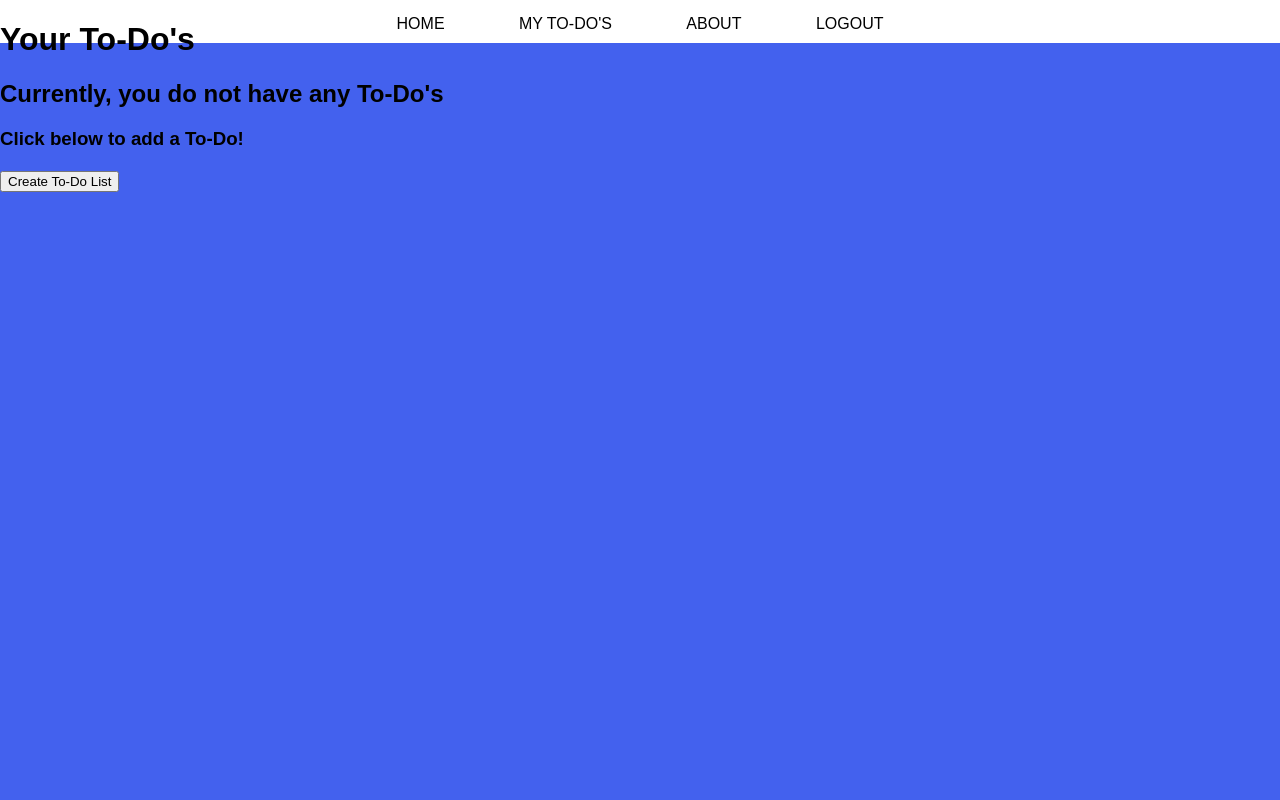
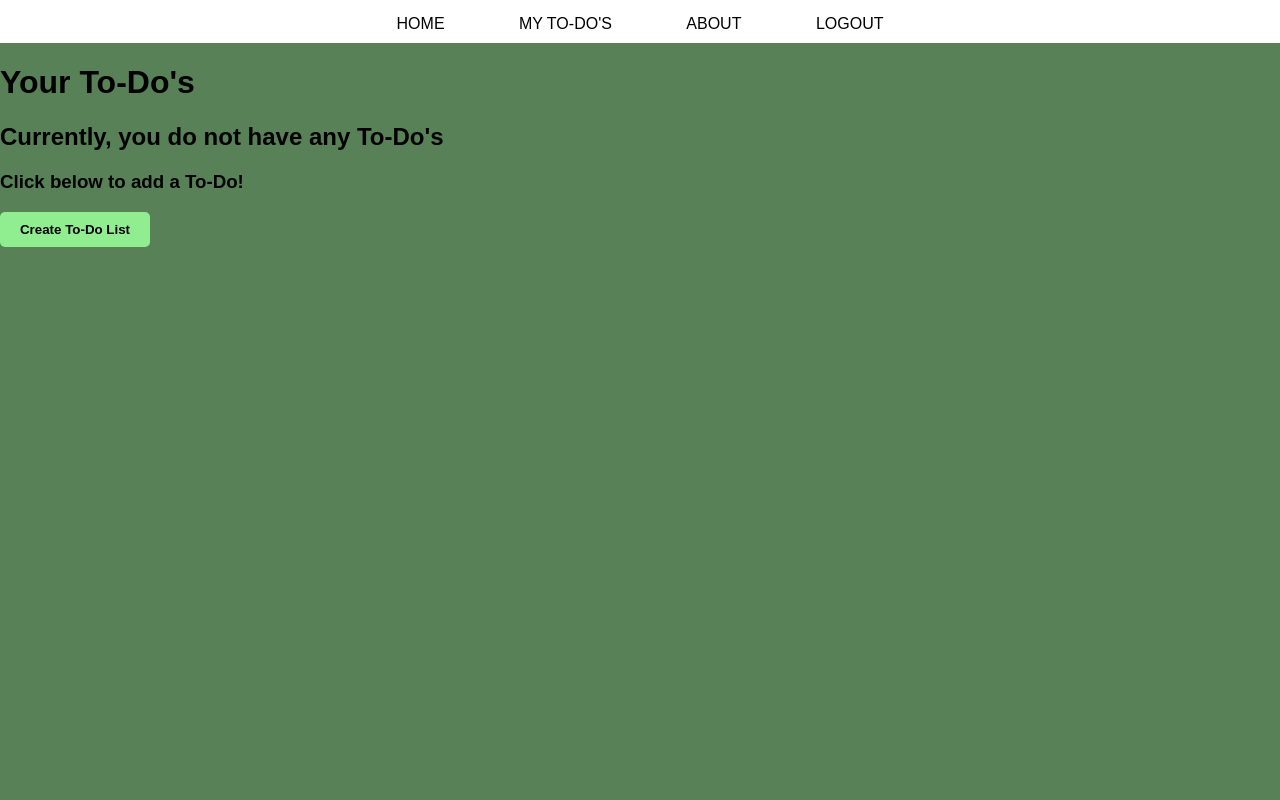
Before and after one commit to jaredgrxss/To-Do, a Django app: page /lists/myList/ in a window 1280 px wide. Run offline with Django 4.2, Linux system fonts and the light colour scheme; a user stored in the database is signed in; data comes from the database, SQL or seed files in the repository; both versions use the stored data as it was after the commit; tables that the repository leaves empty hold one stand-in row (values such as "Sample post").

Commit message:
Created the Rest of the List CBVs and finished templates for list

```diff
--- a/lists/models.py
+++ b/lists/models.py
@@ -20,4 +20,4 @@
         return self.name
 
     def get_absolute_url(self):
-        return reverse("list-detail", kwargs={"pk": self.pk})
+        return reverse("lists:list-detail", kwargs={"pk": self.pk})
--- a/lists/templates/lists/create_list.html
+++ b/lists/templates/lists/create_list.html
@@ -1,12 +1,12 @@
 {% extends 'base.html' %}
 
 {% block content %}
-<div class='center-items'>
+<div class='center-content'>
     <h1>Fill in the information below!</h1>
     <form action="{% url 'lists:create-list' %}" method="POST">
         {% csrf_token %}
         {{form.as_p}}
-        <input type="submit" value="Create List!">
+        <input type="submit" value="Create List!" class='create-buttons'>
     </form>
 </div>
 
--- a/lists/templates/lists/list_lists.html
+++ b/lists/templates/lists/list_lists.html
@@ -1,21 +1,21 @@
 {% extends 'base.html' %}
 
 {% block content %}
-<div class='center-items'>
+<div class='center-content'>
 <h1> Your To-Do's </h1>
 {% for list in current_lists %}
     <div class='list-boxes'>
         <a href="{{ list.get_absolute_url }}"><h2>{{list.name}}</h2></a>
         <h3>{{list.description}}</h3>
         <h4>Lastest Update: {{list.updated_at}}</h4>
-        <a href="{% url 'lists:update-list' pk=list.pk %}"><button>Update To-Do List</button></a>
-        <a href="{% url 'lists:delete-list' pk=list.pk%}"><button>Delete To-Do List</button></a>
+        <a href="{% url 'lists:update-list' pk=list.pk %}"><button class='update-buttons'>Update To-Do List</button></a>
+        <a href="{% url 'lists:delete-list' pk=list.pk%}"><button class='delete-buttons'>Delete To-Do List</button></a>
     </div>
 {% empty %}
     <h2>Currently, you do not have any To-Do's<h2>
-    <h3> Click below to add a To-Do! <h3>
-    <a href="{% url 'lists:create-list'%}"><button>Create To-Do List</button></a>
 {% endfor %}
+<h3> Click below to add a To-Do! <h3>
+    <a href="{% url 'lists:create-list'%}"><button class='create-buttons'>Create To-Do List</button></a>
 </div>
 
 {% endblock %}
--- a/lists/views.py
+++ b/lists/views.py
@@ -26,6 +26,11 @@
     template_name = 'lists/create_list.html'
     fields = ('name','description')
     model = List
+    def form_valid(self, form):
+        self.object = form.save(commit=False)
+        self.object.user = self.request.user
+        self.object.save()
+        return super().form_valid(form)
 
 
 class DeleteList(LoginRequiredMixin,generic.DeleteView):
--- a/static/css/master.css
+++ b/static/css/master.css
@@ -4,7 +4,7 @@
 */
 body{
     font-family: 'Montserrat',sans-serif;
-    background-color: #4361ee;
+    background-color: #588157;
     margin: 0;
 
 }
@@ -56,7 +56,7 @@
     content: '';
     display: block;
     height: 5px;
-    background-color: black;
+    background-color: #588157;
 
     position: absolute;
     top: 0;
@@ -116,7 +116,6 @@
     border-radius: 10px;
     width: 100%;
     font-weight: 900;
-    font-style: italic;
     text-align: center;
 }
 
@@ -130,7 +129,6 @@
     width: 100%;
     font-weight: 900;
     text-align: center;
-    font-style: italic;
 }
 input[type=password]{
     padding: 10px;
@@ -142,7 +140,6 @@
     width: 100%;
     font-weight: 900;
     text-align: center;
-    font-style: italic;
 }
 
 .login-signup-button{
@@ -225,12 +222,22 @@
     -webkit-appearance: none;
     padding: 10px;
     border: none;
-    font-weight: 600;
     border-radius: 5px;
     width: 100%;
-    display: block;
     margin: auto;
     font-weight: 900;
+}
+
+.homepage-button:hover{
+    appearance: none;
+    -webkit-appearance: none;
+    padding: 10px;
+    border: none;
+    border-radius: 5px;
+    width: 100%;
+    margin: auto;
+    font-weight: 900;
+    background-color: #f6bd60;
 }
 
 
@@ -238,12 +245,46 @@
 /*
 BASIC STYLING OF SOME COMPONENTS ON MY WEBPAGE
 */
-.center-items{
-    position: absolute;
-    top: 0;
-    bottom: 0;
-    left: 0;
-    right: 0;
-    margin: auto;
+.center-content{
+
 
 }
+
+.create-buttons{
+    appearance: none;
+    -webkit-appearance: none;
+    padding: 10px;
+    border: none;
+    font-weight: 600;
+    border-radius: 5px;
+    width: 150px;
+    font-weight: 900;
+    background-color: lightgreen;
+
+}
+
+
+.delete-buttons{
+    appearance: none;
+    -webkit-appearance: none;
+    padding: 10px;
+    border: none;
+    font-weight: 600;
+    border-radius: 5px;
+    width: 150px;
+    font-weight: 900;
+    background-color: lightcoral;
+
+}
+
+.update-buttons{
+    appearance: none;
+    -webkit-appearance: none;
+    padding: 10px;
+    border: none;
+    border-radius: 5px;
+    width: 150px;
+    font-weight: 900;
+    background-color: lightyellow;
+
+}
```
Also changed, not shown: lists/templates/lists/delete_list.html (+10 -0 lines), lists/templates/lists/list_detail.html (+19 -0 lines), lists/templates/lists/update_list.html (+11 -0 lines), db.sqlite3, lists/templates/lists/list_base.html (deleted).
